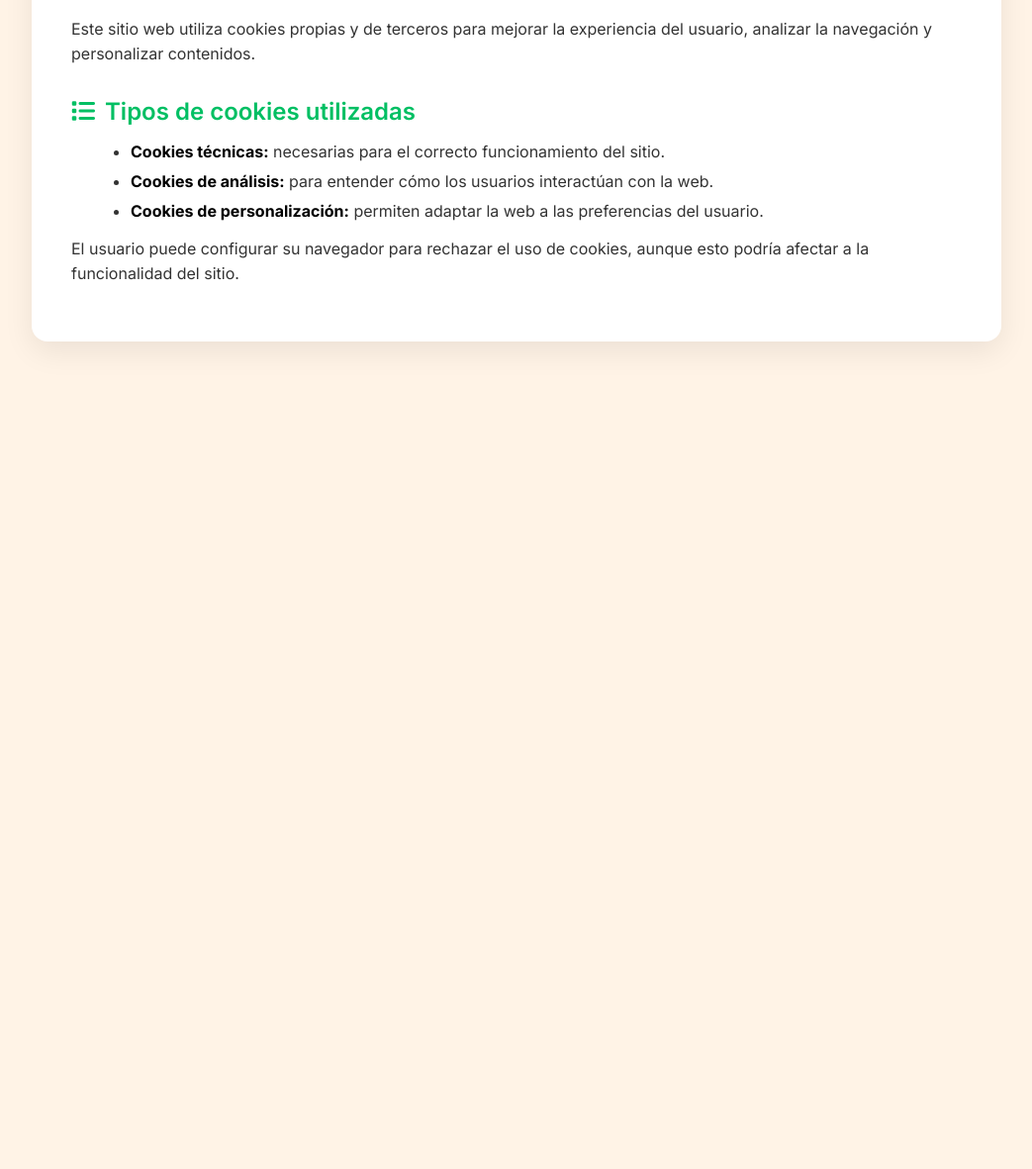
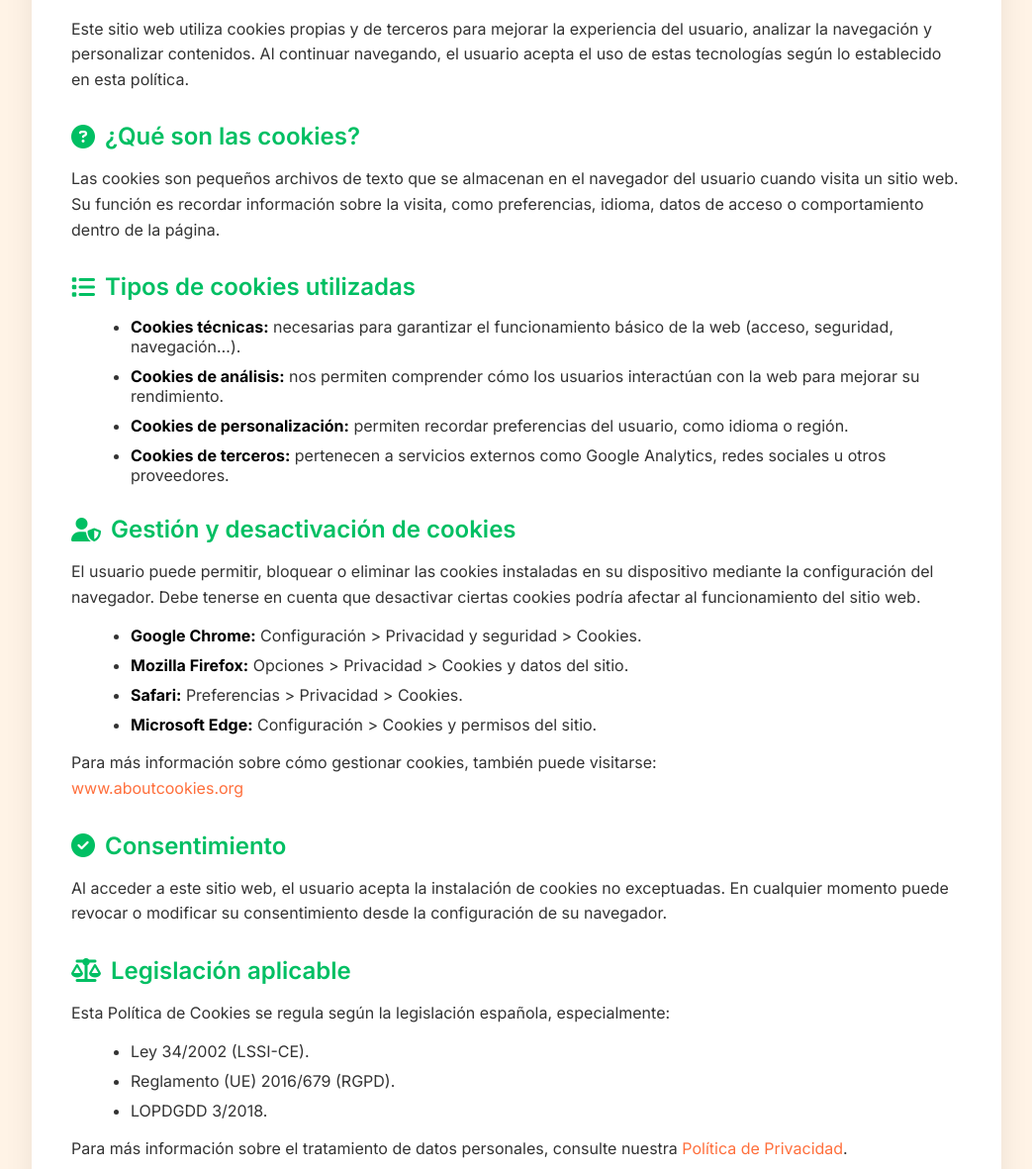
Before and after one commit to galenat/galenat, a plain HTML site: page bases/politica-cookies.html in a window 1280 px wide. Shown: the part 159-1340 px from the top of the page at 99% size, without its empty margins (118-1161 px from the left). Before the commit the page ends 800 px from the top, so only its background shows below. Drawn offline with Linux system fonts and the light colour scheme.

Commit message:
Update politica-cookies.html

```diff
--- a/bases/politica-cookies.html
+++ b/bases/politica-cookies.html
@@ -3,7 +3,7 @@
 <head>
     <meta charset="UTF-8">
     <meta name="viewport" content="width=device-width, initial-scale=1.0">
-    <title>Política de Cookies - Galenat</title>
+    <title>GALENAT</title>
     <link href="https://fonts.googleapis.com/css2?family=Inter:wght@400;600;700&display=swap" rel="stylesheet">
     <link href="https://cdnjs.cloudflare.com/ajax/libs/font-awesome/6.5.0/css/all.min.css" rel="stylesheet">
     <style>
@@ -23,17 +23,70 @@
 </head>
 <body>
     <div class="container">
+
         <h1><i class="fas fa-cookie-bite icon"></i> Política de Cookies</h1>
-        <p>Este sitio web utiliza cookies propias y de terceros para mejorar la experiencia del usuario, analizar la navegación y personalizar contenidos.</p>
+        <p>
+            Este sitio web utiliza cookies propias y de terceros para mejorar la experiencia del usuario,
+            analizar la navegación y personalizar contenidos. Al continuar navegando, el usuario acepta
+            el uso de estas tecnologías según lo establecido en esta política.
+        </p>
+
+        <h2><i class="fas fa-question-circle icon"></i> ¿Qué son las cookies?</h2>
+        <p>
+            Las cookies son pequeños archivos de texto que se almacenan en el navegador del usuario
+            cuando visita un sitio web. Su función es recordar información sobre la visita, como
+            preferencias, idioma, datos de acceso o comportamiento dentro de la página.
+        </p>
 
         <h2><i class="fas fa-list icon"></i> Tipos de cookies utilizadas</h2>
+
         <ul>
-            <li><strong>Cookies técnicas:</strong> necesarias para el correcto funcionamiento del sitio.</li>
-            <li><strong>Cookies de análisis:</strong> para entender cómo los usuarios interactúan con la web.</li>
-            <li><strong>Cookies de personalización:</strong> permiten adaptar la web a las preferencias del usuario.</li>
+            <li><strong>Cookies técnicas:</strong> necesarias para garantizar el funcionamiento básico de la web (acceso, seguridad, navegación…).</li>
+            <li><strong>Cookies de análisis:</strong> nos permiten comprender cómo los usuarios interactúan con la web para mejorar su rendimiento.</li>
+            <li><strong>Cookies de personalización:</strong> permiten recordar preferencias del usuario, como idioma o región.</li>
+            <li><strong>Cookies de terceros:</strong> pertenecen a servicios externos como Google Analytics, redes sociales u otros proveedores.</li>
         </ul>
 
-        <p>El usuario puede configurar su navegador para rechazar el uso de cookies, aunque esto podría afectar a la funcionalidad del sitio.</p>
+        <h2><i class="fas fa-user-shield icon"></i> Gestión y desactivación de cookies</h2>
+        <p>
+            El usuario puede permitir, bloquear o eliminar las cookies instaladas en su dispositivo
+            mediante la configuración del navegador. Debe tenerse en cuenta que desactivar ciertas cookies
+            podría afectar al funcionamiento del sitio web.
+        </p>
+
+        <ul>
+            <li><strong>Google Chrome:</strong> Configuración &gt; Privacidad y seguridad &gt; Cookies.</li>
+            <li><strong>Mozilla Firefox:</strong> Opciones &gt; Privacidad &gt; Cookies y datos del sitio.</li>
+            <li><strong>Safari:</strong> Preferencias &gt; Privacidad &gt; Cookies.</li>
+            <li><strong>Microsoft Edge:</strong> Configuración &gt; Cookies y permisos del sitio.</li>
+        </ul>
+
+        <p>Para más información sobre cómo gestionar cookies, también puede visitarse:
+            <br>
+            <a href="https://www.aboutcookies.org/" target="_blank">www.aboutcookies.org</a>
+        </p>
+
+        <h2><i class="fas fa-check-circle icon"></i> Consentimiento</h2>
+        <p>
+            Al acceder a este sitio web, el usuario acepta la instalación de cookies no exceptuadas.
+            En cualquier momento puede revocar o modificar su consentimiento desde la configuración
+            de su navegador.
+        </p>
+
+        <h2><i class="fas fa-scale-balanced icon"></i> Legislación aplicable</h2>
+        <p>
+            Esta Política de Cookies se regula según la legislación española, especialmente:
+        </p>
+        <ul>
+            <li>Ley 34/2002 (LSSI-CE).</li>
+            <li>Reglamento (UE) 2016/679 (RGPD).</li>
+            <li>LOPDGDD 3/2018.</li>
+        </ul>
+
+        <p>Para más información sobre el tratamiento de datos personales, consulte nuestra
+            <a href="/bases/politica-privacidad.html">Política de Privacidad</a>.
+        </p>
+
     </div>
 </body>
 </html>
```
